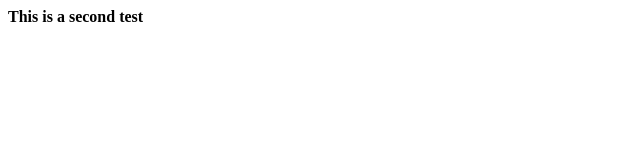
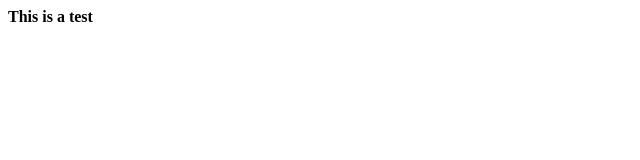
Before and after one commit to rosscooney/demo_site, a plain HTML site: page index.html in a window 1280 px wide. Shown: the full height of the page, 0-640 px from the left. Drawn offline with Linux system fonts and the light colour scheme.

Commit message:
test deploy..

```diff
--- a/index.html
+++ b/index.html
@@ -1 +1 @@
-<b>This is a second test</b>
+<b>This is a test</b>
```
